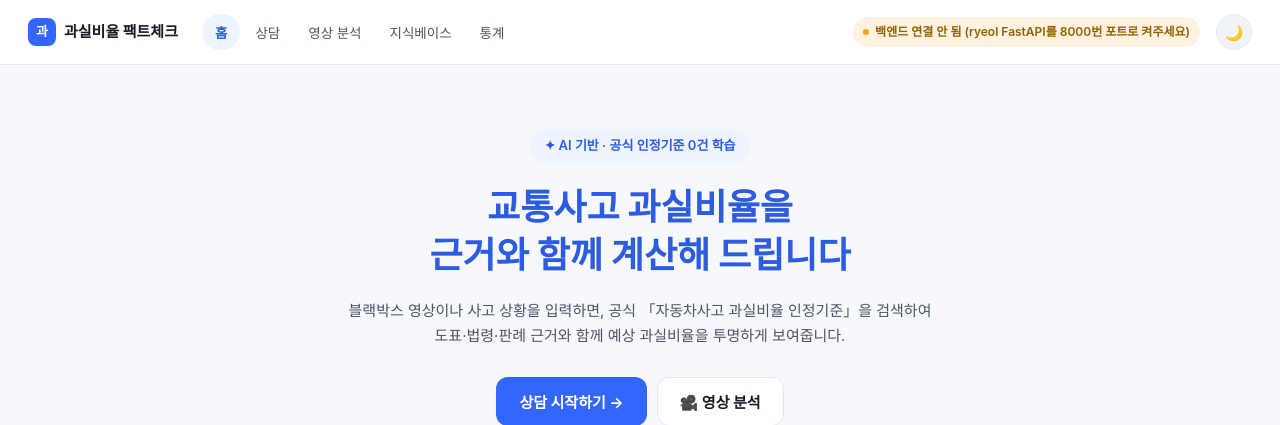
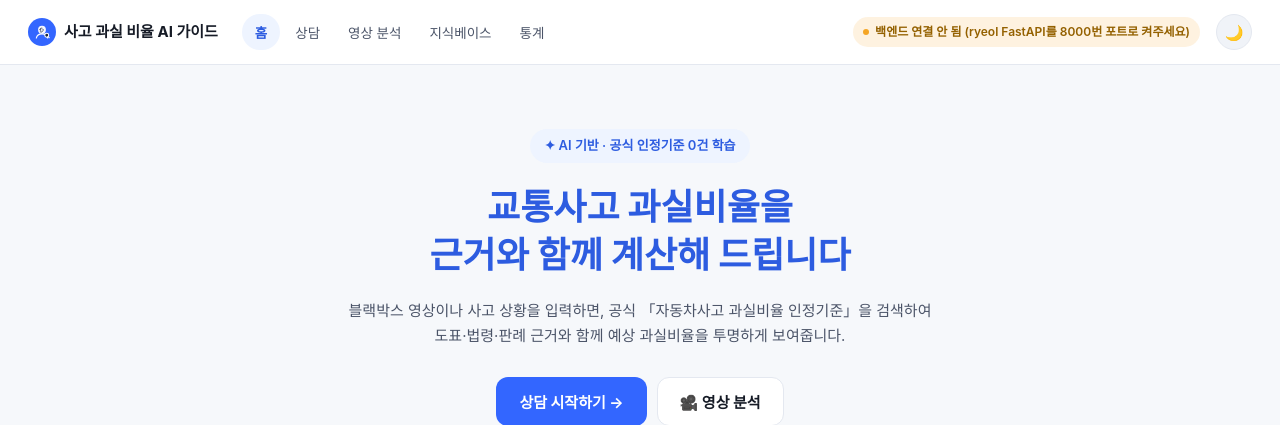
Before and after one commit to knukdt14/team-11-project, a Flask app: page / in a window 1280 px wide. Shown: the top 425 px of the page. Run offline with Flask 3, Linux system fonts and the light colour scheme; some web fonts are replaced.

Commit message:
fix: 영상분석 YOLO 추적영상 재생, 제목/로고 통일, 충돌프레임 표시 방식 변경
- flaskapp: /api/video/analyze에서 추적 영상을 생성·ffmpeg로 브라우저 호환
  인코딩해서 서빙 (기존엔 근거 프레임 이미지만 있고 추적 영상 자체가 없었음)
- 추적 영상은 업로드 미리보기 자리(dropzoneContent)의 video src를 그대로
  교체해서 보여주고, 결과 패널엔 중복 섹션을 만들지 않음
- 충돌 프레임 표시를 빨간 테두리 박스 대신 "⚡ 충돌 순간" 텍스트 캡션으로 변경
- 페이지 타이틀/네비 로고를 NiceGUI 쪽과 동일한 "사고 과실 비율 AI 가이드" +
  탐정 마스코트 아이콘으로 통일
- ryeol/app/config.py: .env 자동 로딩 추가, GEMINI_MODEL 기본값을
  gemini-flash-lite-latest로 변경 (기존 gemini-2.5-flash-lite가 일부 계정에서
  404로 막혀있었음)
- services/cv/gemini_fault.py: 동일한 이유로 MODEL 기본값 변경

Co-Authored-By: Claude Sonnet 5 <noreply@anthropic.com>

```diff
--- a/flaskapp/app.py
+++ b/flaskapp/app.py
@@ -32,6 +32,34 @@ from woo.components.kb_data import load_payloads, source_label, standards  # noq
 HANI_DATA = REPO_ROOT / "hani" / "data"
 TMP_FRAMES = Path(__file__).resolve().parent / "static" / "tmp"
 TMP_FRAMES.mkdir(parents=True, exist_ok=True)
+
+
+def _transcode_for_browser(video_path: str) -> bytes | None:
+    """브라우저 호환 코덱(H.264)으로 재인코딩 (imageio-ffmpeg 정적 바이너리 사용).
+
+    webapp/services/cv_pipeline.py의 transcode_for_browser()와 동일한 방식 —
+    hani의 make_annotated_video()가 만드는 mp4v 코덱은 크롬/엣지에서 재생이
+    안 되는 경우가 있어서, ffmpeg로 libx264로 다시 인코딩합니다.
+    """
+    import subprocess
+
+    import imageio_ffmpeg
+
+    ffmpeg_exe = imageio_ffmpeg.get_ffmpeg_exe()
+    with tempfile.NamedTemporaryFile(delete=False, suffix=".mp4") as tmp:
+        out_path = tmp.name
+    cmd = [
+        ffmpeg_exe, "-y", "-i", str(video_path),
+        "-c:v", "libx264", "-pix_fmt", "yuv420p", "-movflags", "+faststart",
+        out_path,
+    ]
+    try:
+        subprocess.run(cmd, capture_output=True, timeout=120, check=True)
+        return Path(out_path).read_bytes()
+    except Exception:
+        return None
+    finally:
+        Path(out_path).unlink(missing_ok=True)
 
 app = Flask(__name__)
 # ⚠️ 개발 중 static/js/app.js·css를 자주 고치는데, 브라우저가 캐시해둔 예전 파일을
@@ -186,7 +214,7 @@ def video_analyze():
     로직을 새로 만들지 않습니다. 프레임은 flaskapp/static/tmp/<job>/ 에 저장해서
     Flask 기본 정적 서빙으로 바로 브라우저에 보여줍니다.
     """
-    from services.cv.extract import extract_evidence
+    from services.cv.extract import extract_evidence, make_annotated_video
     from services.cv.track import Tracker
 
     file = request.files.get("video")
@@ -206,11 +234,11 @@ def video_analyze():
         tracker = Tracker()
         result = extract_evidence(video_path, out_dir, tracker=tracker)
     except Exception as exc:  # noqa: BLE001 — 사용자에게 원인을 그대로 보여주기 위함
+        Path(video_path).unlink(missing_ok=True)
         return jsonify({"error": f"영상 분석 실패: {exc}"}), 500
-    finally:
-        Path(video_path).unlink(missing_ok=True)
 
     if not result["is_accident"]:
+        Path(video_path).unlink(missing_ok=True)
         return jsonify({"is_accident": False})
 
     frames = []
@@ -223,6 +251,24 @@ def video_analyze():
         "impact_frame": result["impact_frame"],
         "frames": frames,
     }
+
+    # ── YOLO 박스가 따라다니는 추적 영상 (브라우저 재생용 H.264로 트랜스코딩) ──
+    # video_path는 여기까지 쓰고 나서 지웁니다 — 이 시점보다 먼저 지우면 원본 영상이
+    # 없어서 추적 영상을 못 만듭니다(예전에 분석 직후 바로 지워서 생기던 버그).
+    try:
+        raw_tracked = out_dir / "tracked_raw.mp4"
+        make_annotated_video(video_path, str(raw_tracked), tracker=tracker)
+        tracked_bytes = _transcode_for_browser(str(raw_tracked))
+        raw_tracked.unlink(missing_ok=True)
+        if tracked_bytes:
+            tracked_path = out_dir / "tracked.mp4"
+            tracked_path.write_bytes(tracked_bytes)
+            rel = tracked_path.relative_to(TMP_FRAMES.parent)
+            payload["tracked_video_url"] = f"/static/{rel.as_posix()}"
+    except Exception:  # noqa: BLE001 — 추적 영상은 실패해도 나머지 결과는 그대로 보여줍니다.
+        pass
+    finally:
+        Path(video_path).unlink(missing_ok=True)
 
     try:
         from services.cv.gemini_fault import assess_fault
--- a/flaskapp/static/css/style.css
+++ b/flaskapp/static/css/style.css
@@ -26,8 +26,8 @@ h1,h2,h3,p{margin:0;}
 .nav{position:sticky;top:0;z-index:50;display:flex;align-items:center;gap:6px;
   padding:14px 28px;background:var(--surface);border-bottom:1px solid var(--border);}
 .nav .logo{display:flex;align-items:center;gap:8px;font-weight:700;font-size:15px;margin-right:18px;}
-.nav .logo .mark{width:28px;height:28px;border-radius:8px;background:var(--blue-500);color:#fff;
-  display:flex;align-items:center;justify-content:center;font-size:13px;font-weight:800;}
+.nav .logo .mark{width:28px;height:28px;border-radius:50%;background:var(--blue-500);color:#fff;
+  display:flex;align-items:center;justify-content:center;font-size:13px;font-weight:800;flex-shrink:0;}
 .nav .tabs{display:flex;gap:2px;}
 .nav .tabs button{padding:8px 13px;border:none;background:transparent;border-radius:999px;
   font-size:13.5px;color:var(--text-2);font-weight:500;white-space:nowrap;}
@@ -157,8 +157,9 @@ table.fault-table td.num{font-family:ui-monospace,monospace;color:var(--text);fo
 .video-canvas{background:#10131a;border-radius:var(--radius);overflow:hidden;}
 .video-canvas video{width:100%;display:block;}
 .frame-grid{display:grid;grid-template-columns:repeat(auto-fill,minmax(150px,1fr));gap:10px;}
-.frame-grid img{width:100%;border-radius:10px;border:2px solid var(--border);}
-.frame-grid img.impact{border-color:var(--red-500);}
+.frame-item{display:flex;flex-direction:column;align-items:center;gap:4px;}
+.frame-item img{width:100%;border-radius:10px;border:2px solid var(--border);}
+.frame-caption{font-size:11.5px;font-weight:700;color:var(--red-500);min-height:14px;}
 .video-actions{display:flex;justify-content:flex-end;}
 
 /* KNOWLEDGE BASE */
--- a/flaskapp/static/js/app.js
+++ b/flaskapp/static/js/app.js
@@ -614,9 +614,23 @@ async function analyzeVideo(file) {
       return;
     }
 
-    const frames = (data.frames || []).map(f =>
-      `<img src="${f.url}" class="${f.is_impact ? 'impact' : ''}">`
-    ).join('');
+    const frames = (data.frames || []).map(f => `
+      <div class="frame-item">
+        <img src="${f.url}">
+        <span class="frame-caption${f.is_impact ? ' impact' : ''}">${f.is_impact ? '⚡ 충돌 순간' : ''}</span>
+      </div>
+    `).join('');
+
+    // ⚠️ 추적 영상은 결과 패널에 별도 섹션을 새로 만들지 않고, 업로드 미리보기가
+    // 있던 그 자리(dropzoneContent)의 <video> src를 그대로 바꿔치기합니다.
+    if (data.tracked_video_url) {
+      const previewVideo = document.querySelector('#dropzoneContent video');
+      if (previewVideo) {
+        previewVideo.src = data.tracked_video_url;
+        previewVideo.muted = false;
+        previewVideo.load();
+      }
+    }
 
     let faultHtml = '';
     if (data.fault_error) {
@@ -642,7 +656,7 @@ async function analyzeVideo(file) {
     document.getElementById('videoResult').innerHTML = `
       <div class="panel">
         <p>✅ 사고 감지됨 — 충돌 순간: ${data.impact_frame}프레임</p>
-        <h3>사고 근거 프레임</h3>
+        <h3 style="margin-top:14px;">사고 근거 프레임</h3>
         <div class="frame-grid">${frames}</div>
       </div>
       ${faultHtml}
--- a/flaskapp/templates/index.html
+++ b/flaskapp/templates/index.html
@@ -3,13 +3,27 @@
 <head>
 <meta charset="UTF-8">
 <meta name="viewport" content="width=device-width, initial-scale=1.0">
-<title>과실비율 팩트체크</title>
+<title>사고 과실 비율 AI 가이드</title>
 <link rel="stylesheet" href="{{ url_for('static', filename='css/style.css') }}">
 </head>
 <body>
 
 <nav class="nav">
-  <div class="logo"><span class="mark">과</span> 과실비율 팩트체크</div>
+  <div class="logo">
+    <span class="mark">
+      <svg width="18" height="18" viewBox="0 0 24 24" fill="none" xmlns="http://www.w3.org/2000/svg">
+        <circle cx="12" cy="9" r="5.2" fill="#FFFFFF" fill-opacity="0.95"/>
+        <path d="M9 8.4c.6-1.2 1.8-1.8 3-1.5" stroke="#0F172A" stroke-width="1" stroke-linecap="round"/>
+        <circle cx="10.1" cy="9.2" r="0.9" fill="#0F172A"/>
+        <circle cx="13.4" cy="9.2" r="0.9" fill="#0F172A"/>
+        <path d="M9.6 11.6c.7.6 2.1.6 2.8 0" stroke="#0F172A" stroke-width="1" stroke-linecap="round"/>
+        <path d="M4.5 20c.6-3.4 3.4-5.6 7.5-5.6s6.9 2.2 7.5 5.6" stroke="#FFFFFF" stroke-width="1.6" stroke-linecap="round" fill="none"/>
+        <circle cx="18.3" cy="16.3" r="2.6" stroke="#FFFFFF" stroke-width="1.4" fill="#1E293B"/>
+        <line x1="20.1" y1="18.1" x2="21.6" y2="19.6" stroke="#FFFFFF" stroke-width="1.4" stroke-linecap="round"/>
+      </svg>
+    </span>
+    사고 과실 비율 AI 가이드
+  </div>
   <div class="tabs">
     <button data-route="home" class="active">홈</button>
     <button data-route="consult">상담</button>
--- a/services/cv/gemini_fault.py
+++ b/services/cv/gemini_fault.py
@@ -26,7 +26,7 @@ from google.genai import types
 load_dotenv(os.path.join(os.path.dirname(os.path.dirname(os.path.dirname(os.path.abspath(__file__)))), ".env"))
 
 
-MODEL = "gemini-2.5-flash-lite"   # 이미지 판단 + 무료 티어 (flash 대비 TPM 30배 여유)
+MODEL = "gemini-flash-lite-latest"   # 이미지 판단 + 무료 티어 (flash 대비 TPM 30배 여유)
 
 
 def _parse_json_lenient(text):
```
Also changed, not shown: ryeol/app/config.py (+6 -1 lines).
